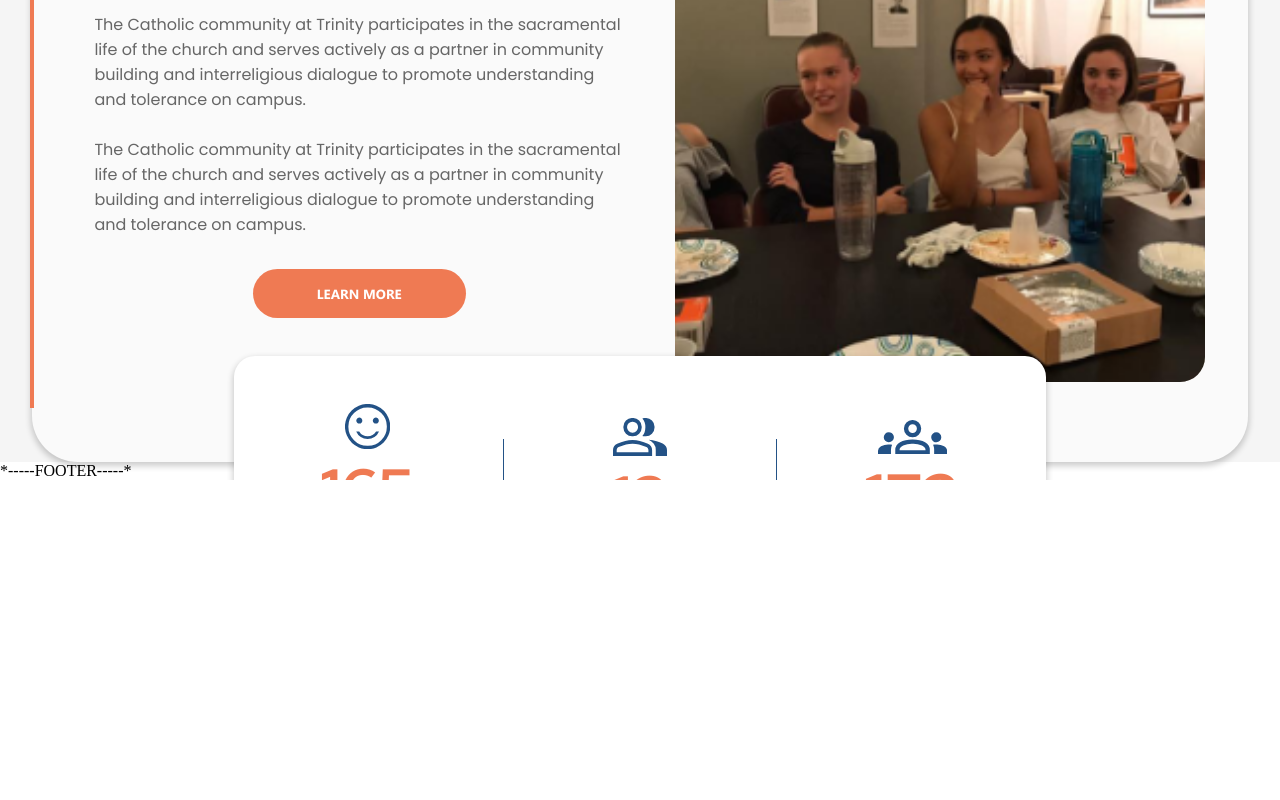
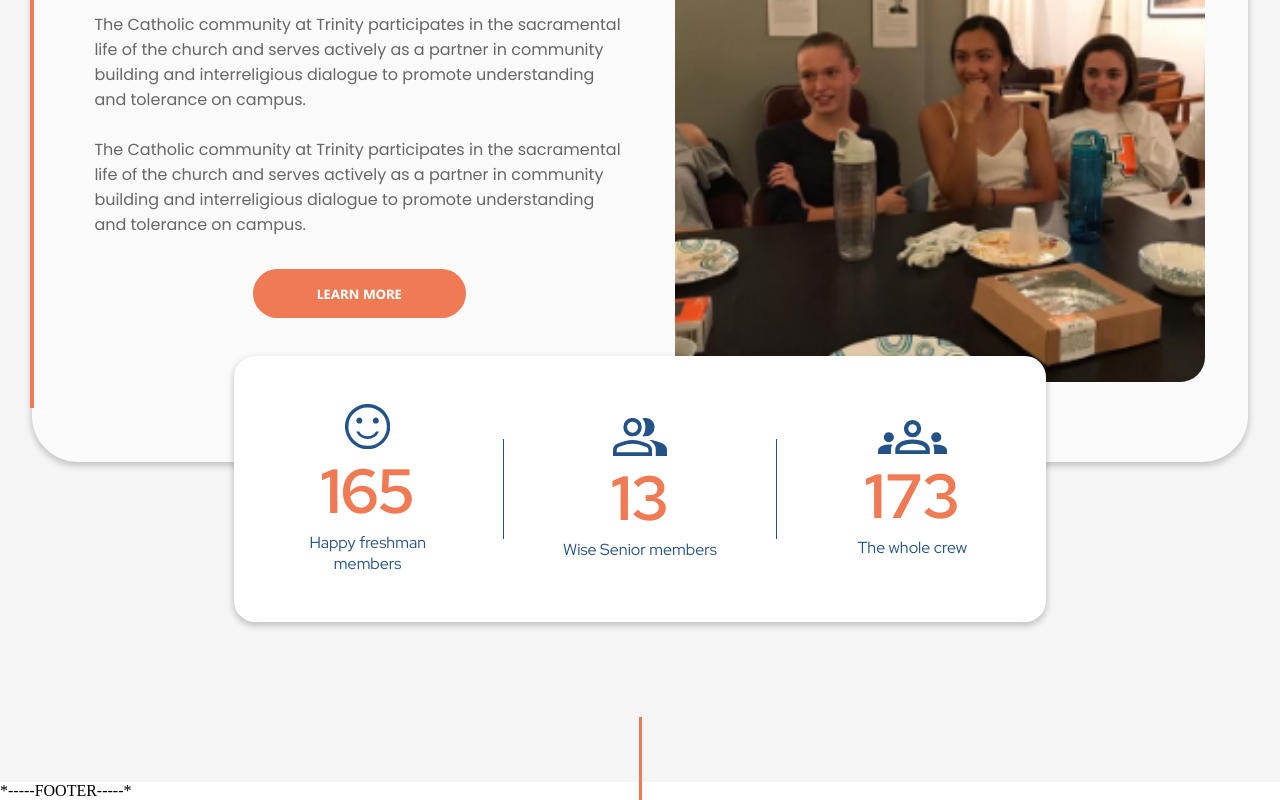
Before and after one commit to cris-dangithub/newman-club-project, a React (Vite) app: page / in a window 1280 px wide. Shown: the part 2159-2959 px from the top of the page. Before the commit the page ends 2639 px from the top, so only its background shows below. Built offline with nearby package versions, Linux system fonts and the light colour scheme.

Commit message:
feat: home-crew finished

```diff
--- a/src/pages/Home.css
+++ b/src/pages/Home.css
@@ -56,6 +56,7 @@
   padding-left: 2rem;
   padding-right: 2rem;
   padding-top: 5rem;
+  padding-bottom: 20rem;
   display: flex;
 }
 .the-crew-border-desktop {
--- a/src/pages/Home.tsx
+++ b/src/pages/Home.tsx
@@ -87,6 +87,7 @@ const Home = () => {
             />
           </div>
         </section>
+        <Divider height={130}/>
       </article>
     </main>
   );
```
